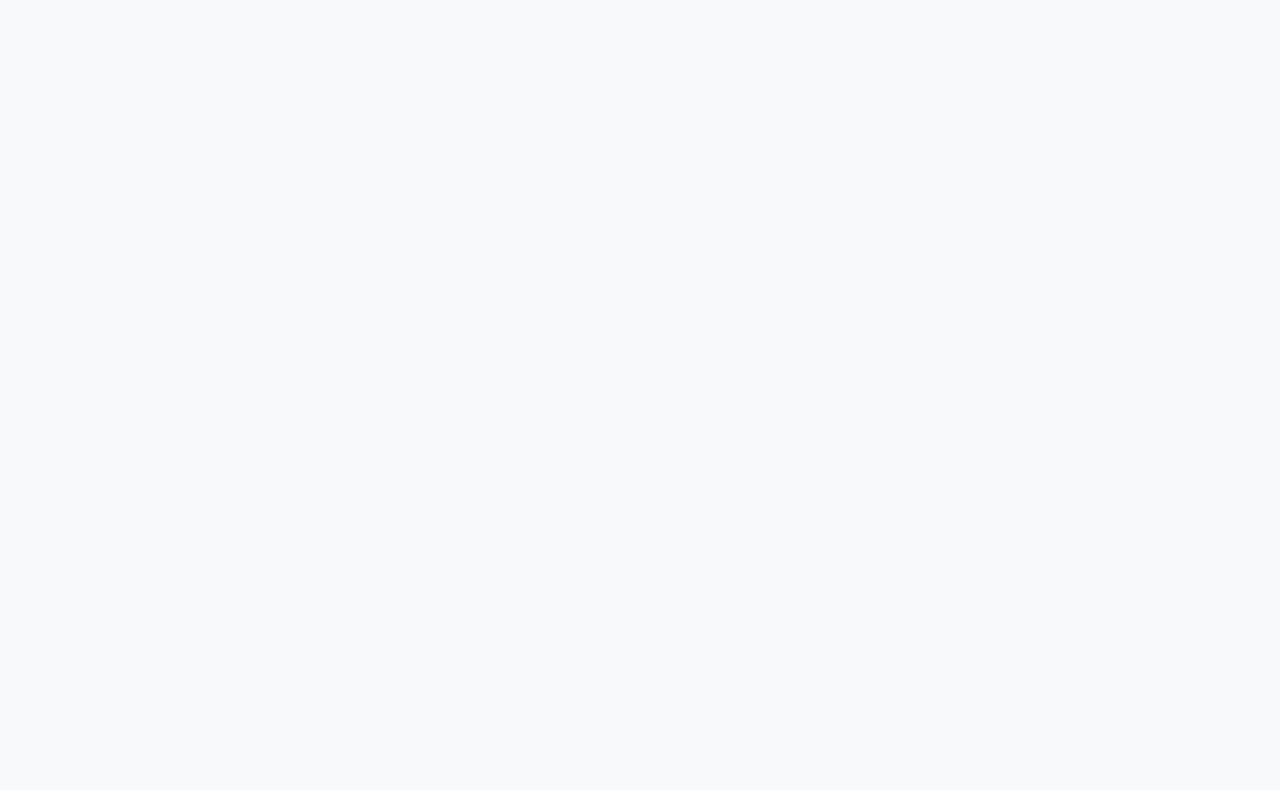
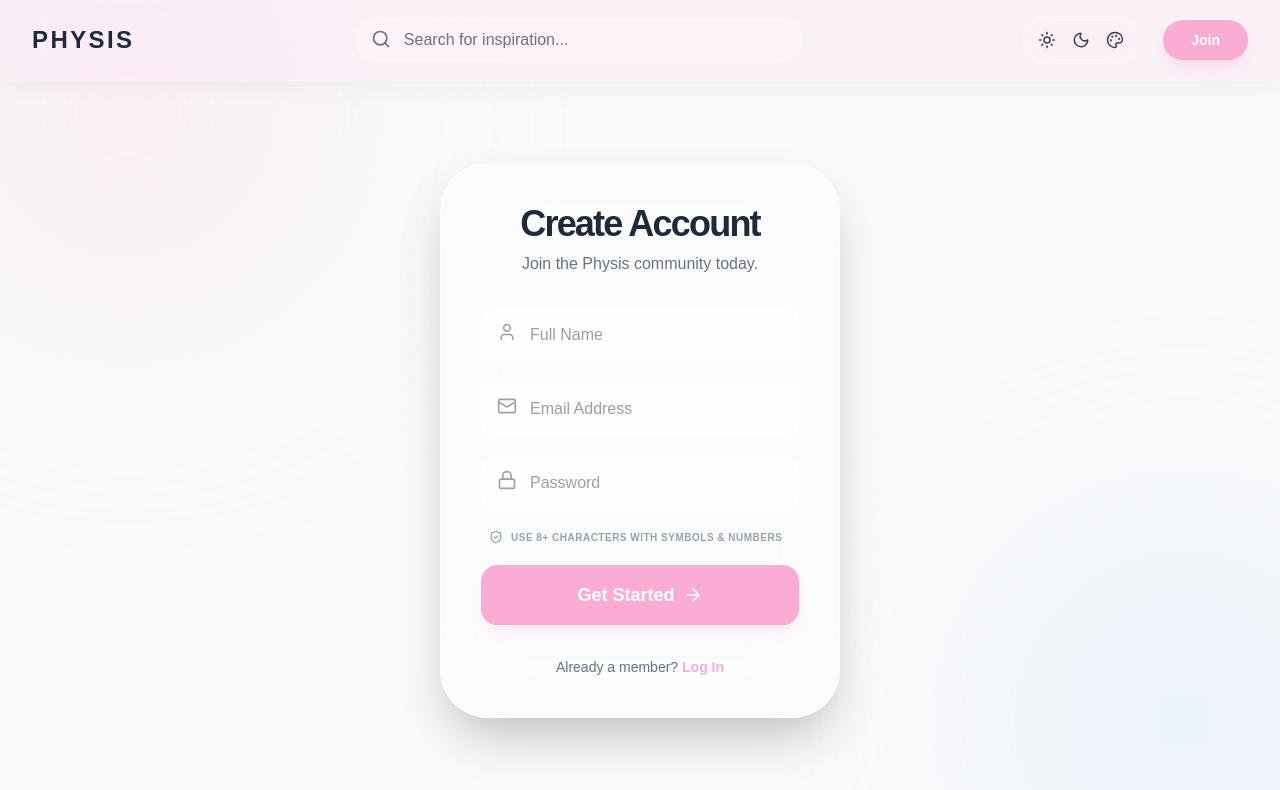
Before and after one commit to trejoslfwdcr-cloud/physis, a React (Vite) app: page /register in a window 1280 px wide. Before the commit this address had no page. Shown: the top 790 px of the page. Built offline with nearby package versions, Linux system fonts and the light colour scheme.

Commit message:
feat: implementar navbar translúcida, página de registro y corrección de estilos

```diff
--- a/src/components/NavInicio.jsx
+++ b/src/components/NavInicio.jsx
@@ -1,5 +1,5 @@
 import React, { useState, useEffect } from 'react';
-import { Search, Sun, Moon, Palette, Menu } from 'lucide-react';
+import { Search, Sun, Moon, Palette } from 'lucide-react';
 
 function NavInicio() {
   const [isVisible, setIsVisible] = useState(true);
@@ -7,6 +7,7 @@ function NavInicio() {
 
   useEffect(() => {
     const controlNavbar = () => {
+      // Si scrolleamos hacia abajo más de 100px, ocultamos. Si subimos, mostramos.
       if (window.scrollY > lastScrollY && window.scrollY > 100) {
         setIsVisible(false);
       } else {
@@ -19,31 +20,39 @@ function NavInicio() {
   }, [lastScrollY]);
 
   return (
-    <nav className={`fixed top-0 w-full z-50 transition-transform duration-500 ${isVisible ? 'translate-y-0' : '-translate-y-full'} bg-[#fce7f3]/70 backdrop-blur-lg`}>
+    <nav className={`fixed top-0 w-full z-50 transition-all duration-500 ease-in-out
+      ${isVisible ? 'translate-y-0 opacity-100' : '-translate-y-full opacity-0'}
+      bg-[#fce7f3]/40 backdrop-blur-2xl border-b border-white/20 shadow-[0_4px_30px_rgba(0,0,0,0.05)]`}>
+
       <div className="max-w-7xl mx-auto px-4 sm:px-6 lg:px-8">
-        <div className="flex items-center justify-between h-16">
+        <div className="flex items-center justify-between h-20"> {/* Aumenté un poco el alto para más elegancia */}
+
+          {/* Logo Section */}
           <div className="flex-shrink-0 flex items-center">
-            <span className="text-2xl font-bold text-gray-800 tracking-tighter">PHYSIS</span>
+            <span className="text-2xl font-black text-gray-800 tracking-widest">PHYSIS</span>
           </div>
 
+          {/* Search Bar - Ultra Glass Style */}
           <div className="hidden md:flex flex-1 justify-center px-8">
-            <div className="relative w-full max-w-md">
+            <div className="relative w-full max-w-md group">
               <input
                 type="text"
                 placeholder="Search for inspiration..."
-                className="w-full bg-white/40 border-none rounded-full py-1.5 pl-10 pr-4 text-gray-700 placeholder-gray-500 focus:ring-2 focus:ring-[#faacd4]/50"
+                className="w-full bg-white/30 border border-white/30 rounded-full py-2 pl-12 pr-4 text-gray-700 placeholder-gray-500 focus:bg-white/50 focus:outline-none focus:ring-2 focus:ring-[#faacd4]/40 transition-all backdrop-blur-md"
               />
-              <Search className="absolute left-3 top-2 text-gray-400" size={18} />
+              <Search className="absolute left-4 top-2.5 text-gray-500 group-focus-within:text-[#faacd4] transition-colors" size={20} />
             </div>
           </div>
 
-          <div className="flex items-center gap-4">
-            <div className="flex bg-gray-200/30 p-1 rounded-full">
-              <button className="p-1.5 hover:bg-white rounded-full text-gray-600 transition-all"><Sun size={18} /></button>
-              <button className="p-1.5 hover:bg-white rounded-full text-gray-600 transition-all"><Moon size={18} /></button>
-              <button className="p-1.5 hover:bg-white rounded-full text-gray-600 transition-all"><Palette size={18} /></button>
+          {/* Actions & Theme Toggles */}
+          <div className="flex items-center gap-6">
+            <div className="flex bg-white/20 backdrop-blur-md p-1.5 rounded-full border border-white/30">
+              <button className="p-2 hover:bg-white/40 rounded-full text-gray-700 transition-all"><Sun size={18} /></button>
+              <button className="p-2 hover:bg-white/40 rounded-full text-gray-700 transition-all"><Moon size={18} /></button>
+              <button className="p-2 hover:bg-white/40 rounded-full text-gray-700 transition-all"><Palette size={18} /></button>
             </div>
-            <button className="bg-[#faacd4] text-white px-5 py-1.5 rounded-full font-bold text-sm hover:shadow-lg transition-all">
+
+            <button className="bg-[#faacd4] text-white px-7 py-2.5 rounded-full font-bold text-sm shadow-lg shadow-[#faacd4]/30 hover:bg-[#f992c3] hover:scale-105 active:scale-95 transition-all">
               Join
             </button>
           </div>
--- a/src/components/RegistroUser.jsx
+++ b/src/components/RegistroUser.jsx
@@ -1,63 +1,81 @@
-import { useState } from "react";
-import fetch from "../services/fetch";
+import React, { useState } from 'react';
+import { User, Mail, Lock, ArrowRight, ShieldCheck } from 'lucide-react';
+import NavInicio from '../components/NavInicio';
 
-function RegistroUser() {
-  const [nombre, setNombre] = useState("");
-  const [nombreUsuario, setNombreUsuario] = useState("");
-  const [apellidoUsuario, setApellidoUsuario] = useState("");
-  const [correoUsuario, setCorreoUsuario] = useState("");
-  const [claveUsuario, setClaveUsuario] = useState("");
-  const [rol] = useState("usuario")
-
-  async function crearUsuario() {
-    /*
-      TODO: REGEX
-    */
-
-    const objUsuario = {
-      nombre: nombre,
-      nombreUsuario: nombreUsuario,
-      apellidoUsuario: apellidoUsuario,
-      correoUsuario: correoUsuario,
-      claveUsuario: claveUsuario,
-      rol: rol
-    };
-    await fetch.postDatos(objUsuario, "usuarios");
-  }
+function Register() {
+  // Regex para: Mínimo 8 caracteres, una mayúscula, un número y un carácter especial
+  const passwordRegex = /^(?=.*[a-z])(?=.*[A-Z])(?=.*\d)(?=.*[@$!%*?&])[A-Za-z\d@$!%*?&]{8,}$/;
 
   return (
-    <>
+    <div className="min-h-screen w-full flex items-center justify-center bg-[#f8f9fa] relative overflow-hidden">
+      {/* Elementos decorativos de fondo */}
+      <div className="absolute top-[-10%] left-[-5%] w-96 h-96 bg-[#fce7f3] rounded-full blur-[120px] opacity-60" />
+      <div className="absolute bottom-[-10%] right-[-5%] w-80 h-80 bg-blue-100 rounded-full blur-[120px] opacity-60" />
 
-    <h1>Registrate</h1>
-      <input
-        type="text"
-        placeholder="Nombre"
-        onChange={(e) => setNombre(e.target.value)}
-      />
+      <NavInicio />
 
-      <input
-        type="text"
-        placeholder="Nombre usuario"
-        onChange={(e) => setNombreUsuario(e.target.value)}
-      />
-      <input
-        type="text"
-        placeholder="Apellido usuario"
-        onChange={(e) => setApellidoUsuario(e.target.value)}
-      />
-      <input
-        type="text"
-        placeholder="Correo usuario"
-        onChange={(e) => setCorreoUsuario(e.target.value)}
-      />
-      <input
-        type="text"
-        placeholder="Clave usuario"
-        onChange={(e) => setClaveUsuario(e.target.value)}
-      />
+      <main className="z-10 w-full max-w-md px-6 mt-20">
+        <div className="bg-white/40 backdrop-blur-2xl border border-white/40 p-10 rounded-[3rem] shadow-2xl">
 
-      <button onClick={crearUsuario}>Crear cuenta</button>
-    </>
+          <header className="text-center mb-8">
+            <h1 className="text-4xl font-black text-gray-800 tracking-tighter mb-2">Create Account</h1>
+            <p className="text-gray-500 font-medium">Join the Physis community today.</p>
+          </header>
+
+          <form className="w-full space-y-5">
+            {/* Full Name */}
+            <div className="relative group">
+              <User className="absolute left-4 top-3.5 text-gray-400 group-focus-within:text-[#faacd4]" size={20} />
+              <input
+                type="text"
+                placeholder="Full Name"
+                className="w-full bg-white/60 border border-white/20 rounded-2xl py-3.5 pl-12 pr-4 text-gray-700 focus:outline-none focus:ring-2 focus:ring-[#faacd4]/30 transition-all"
+              />
+            </div>
+
+            {/* Email Address */}
+            <div className="relative group">
+              <Mail className="absolute left-4 top-3.5 text-gray-400 group-focus-within:text-[#faacd4]" size={20} />
+              <input
+                type="email"
+                placeholder="Email Address"
+                className="w-full bg-white/60 border border-white/20 rounded-2xl py-3.5 pl-12 pr-4 text-gray-700 focus:outline-none focus:ring-2 focus:ring-[#faacd4]/30 transition-all"
+              />
+            </div>
+
+            {/* Secure Password (TYPE="PASSWORD" para que sea secreta) */}
+            <div className="relative group">
+              <Lock className="absolute left-4 top-3.5 text-gray-400 group-focus-within:text-[#faacd4]" size={20} />
+              <input
+                type="password"
+                placeholder="Password"
+                title="Must contain at least 8 characters, one uppercase, one number and one special character"
+                className="w-full bg-white/60 border border-white/20 rounded-2xl py-3.5 pl-12 pr-4 text-gray-700 focus:outline-none focus:ring-2 focus:ring-[#faacd4]/30 transition-all"
+              />
+            </div>
+
+            {/* Pequeña nota de seguridad para el usuario */}
+            <div className="flex items-center gap-2 px-2 text-[10px] text-gray-400 font-semibold uppercase tracking-wider">
+              <ShieldCheck size={14} />
+              <span>Use 8+ characters with symbols & numbers</span>
+            </div>
+
+            <button
+              type="submit"
+              className="w-full bg-[#faacd4] text-white py-4 rounded-2xl font-bold text-lg shadow-lg shadow-[#faacd4]/20 hover:bg-[#f992c3] hover:scale-[1.02] active:scale-95 transition-all flex items-center justify-center gap-2 mt-4"
+            >
+              Get Started
+              <ArrowRight size={20} />
+            </button>
+          </form>
+
+          <footer className="mt-8 text-center text-sm text-gray-500">
+            Already a member? <span className="text-[#faacd4] cursor-pointer hover:underline font-bold">Log In</span>
+          </footer>
+        </div>
+      </main>
+    </div>
   );
 }
-export default RegistroUser;
+
+export default Register;
--- a/src/routes/Routing.jsx
+++ b/src/routes/Routing.jsx
@@ -1,5 +1,6 @@
 import { BrowserRouter as Router, Routes, Route } from "react-router-dom";
 import Inicio from "../pages/Inicio";
+import Register from "../pages/Register"; // Importamos la nueva página
 import AdminProfile from "../pages/AdminProfile";
 import UserProfile from "../pages/UserProfile";
 
@@ -7,12 +8,21 @@ function Routing() {
   return (
     <Router>
       <Routes>
+        {/* Ruta principal */}
         <Route path="/" element={<Inicio />} />
-        {/* Prueba entrando manualmente a estas URLs */}
+
+        {/* Ruta de Registro con efecto Glassmorphism */}
+        <Route path="/register" element={<Register />} />
+
+        {/* Rutas con Layout y Sidebar (Protegidas por Rol) */}
         <Route path="/admin-profile" element={<AdminProfile />} />
         <Route path="/user-profile" element={<UserProfile />} />
+
+        {/* Puedes dejar esta lista para cuando hagamos el Login */}
+        {/* <Route path="/login" element={<Login />} /> */}
       </Routes>
     </Router>
   );
 }
+
 export default Routing;
```
Also changed, not shown: src/pages/Register.jsx (renamed from src/pages/RegisterPage.jsx).
